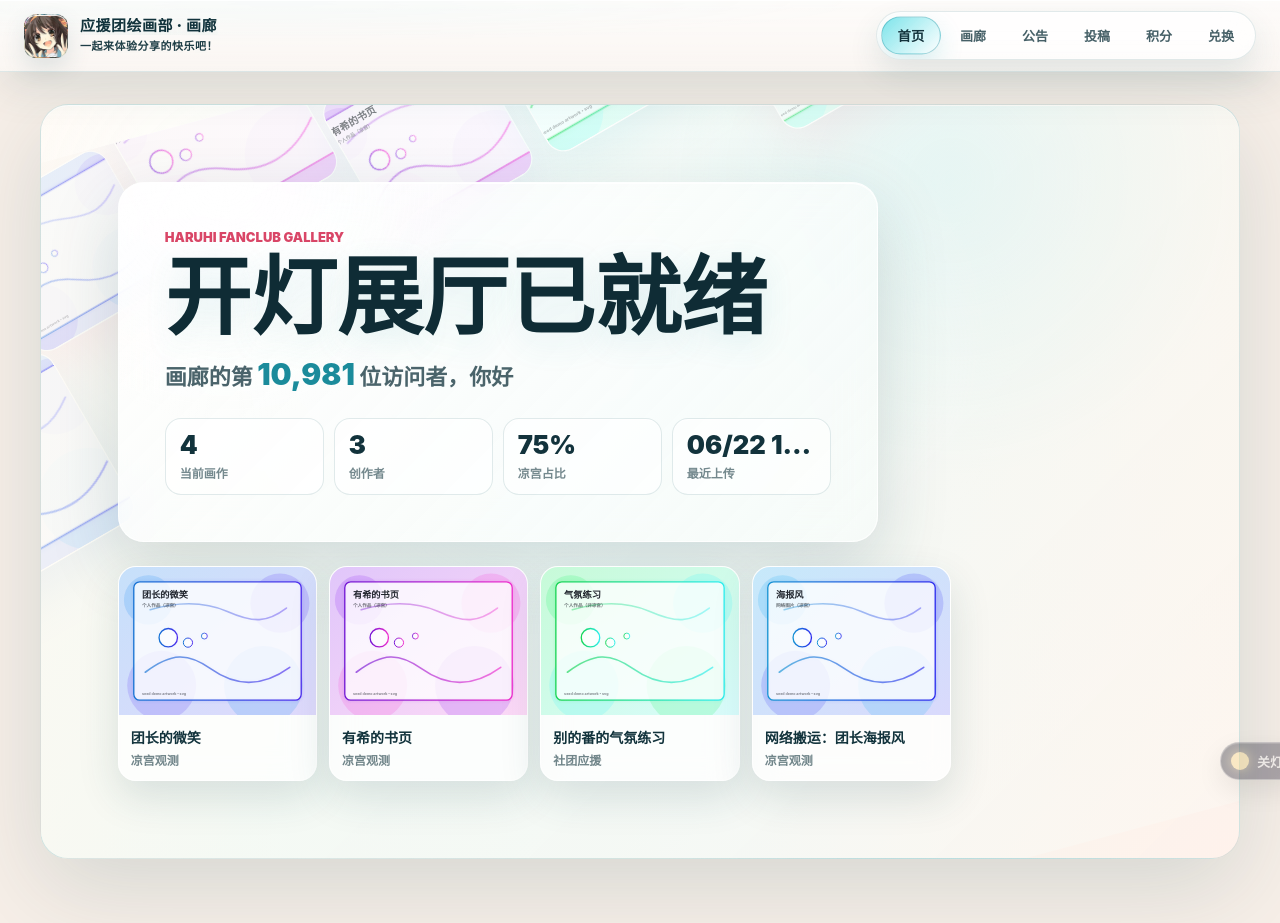
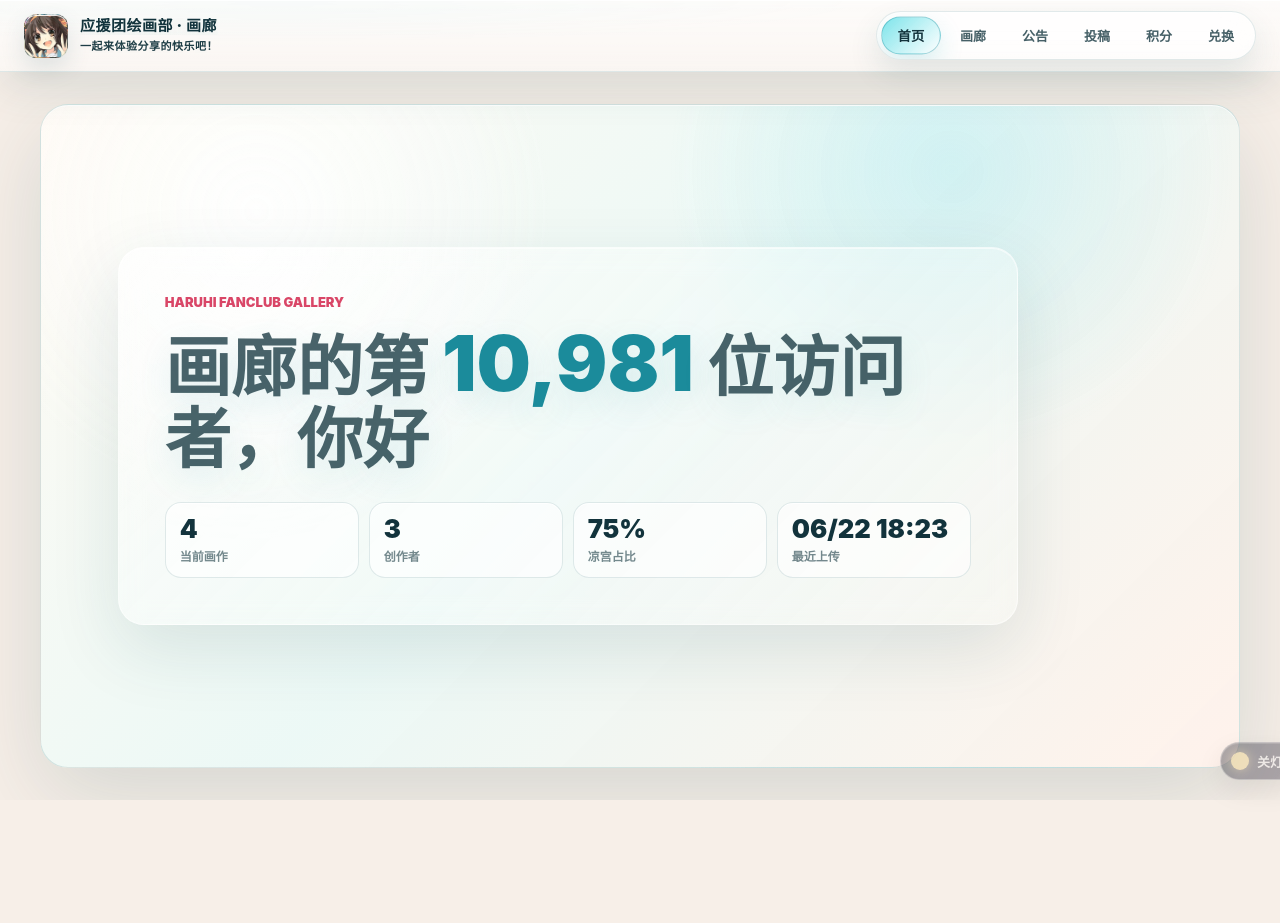
Before and after one commit to Haruhi-Labs/haruhifanclub-website, a Vue app in the folder apps/art/: page / in a window 1280 px wide. After the commit the page ends 800 px from the top, so only its background shows below. Built offline with nearby package versions, Linux system fonts and the light colour scheme.

Commit message:
feat(art): 简化主页开灯界面

```diff
--- a/apps/art/src/views/HomeView.vue
+++ b/apps/art/src/views/HomeView.vue
@@ -247,28 +247,8 @@
     </div>
 
     <div class="home-lights-on-ui">
-      <div class="day-gallery-wall" aria-hidden="true">
-        <span class="day-wash"></span>
-        <figure
-          v-for="tile in lightWallTiles"
-          :key="tile.key"
-          class="wall-tile"
-          :class="`wall-tile-${tile.tone}`"
-          :style="{
-            '--tile-x': `${tile.x}%`,
-            '--tile-y': `${tile.y}%`,
-            '--tile-w': `${tile.width}px`,
-            '--tile-r': `${tile.rotate}deg`,
-            '--tile-z': tile.z,
-          }"
-        >
-          <img :src="tile.imageUrl" :alt="tile.title" draggable="false" />
-        </figure>
-      </div>
-
       <section class="day-hero-panel">
         <p class="day-kicker">Haruhi Fanclub Gallery</p>
-        <h1>开灯展厅已就绪</h1>
         <p class="day-visitor">画廊的第 <strong>{{ visitorNumberText }}</strong> 位访问者，你好</p>
         <div class="day-stats" aria-label="本地画廊统计">
           <span v-for="item in lightStats" :key="item.label">
@@ -276,16 +256,6 @@
             <small>{{ item.label }}</small>
           </span>
         </div>
-      </section>
-
-      <section class="day-curation-strip" aria-label="本地 seed 展示">
-        <article v-for="artwork in lightFeaturedArtworks" :key="artwork.id" class="day-art-card">
-          <img :src="artwork.image_url" :alt="artwork.title" draggable="false" />
-          <div>
-            <strong>{{ artwork.title }}</strong>
-            <span>{{ artwork.content_type === 'haruhi' ? '凉宫观测' : '社团应援' }}</span>
-          </div>
-        </article>
       </section>
     </div>
   </section>
@@ -840,51 +810,12 @@ const repeatRecords = approvedArtworks
     time: formatShortTime(item.created_at),
   }))
 
-const lightFeaturedArtworks = (approvedArtworks.length ? approvedArtworks : seedArtworks).slice(0, 5)
-
 const lightStats = [
   { label: '当前画作', value: artworkCount },
   { label: '创作者', value: creatorCount },
   { label: '凉宫占比', value: `${haruhiRatio}%` },
   { label: '最近上传', value: latestUploadText },
 ]
-
-const wallFrames = [
-  { x: 3, y: 4, width: 168, rotate: -15, tone: 'cyan' },
-  { x: 16, y: 10, width: 148, rotate: -15, tone: 'pink' },
-  { x: 28, y: 2, width: 176, rotate: -15, tone: 'violet' },
-  { x: 42, y: 8, width: 154, rotate: -15, tone: 'blue' },
-  { x: 55, y: 1, width: 184, rotate: -15, tone: 'cyan' },
-  { x: 70, y: 8, width: 144, rotate: -15, tone: 'pink' },
-  { x: 82, y: 2, width: 174, rotate: -15, tone: 'violet' },
-  { x: 8, y: 32, width: 182, rotate: -15, tone: 'blue' },
-  { x: 23, y: 27, width: 154, rotate: -15, tone: 'cyan' },
-  { x: 36, y: 35, width: 174, rotate: -15, tone: 'pink' },
-  { x: 52, y: 29, width: 150, rotate: -15, tone: 'violet' },
-  { x: 66, y: 34, width: 188, rotate: -15, tone: 'blue' },
-  { x: 82, y: 28, width: 158, rotate: -15, tone: 'cyan' },
-  { x: 1, y: 64, width: 176, rotate: -15, tone: 'pink' },
-  { x: 17, y: 58, width: 190, rotate: -15, tone: 'violet' },
-  { x: 34, y: 67, width: 152, rotate: -15, tone: 'blue' },
-  { x: 48, y: 60, width: 180, rotate: -15, tone: 'cyan' },
-  { x: 63, y: 70, width: 146, rotate: -15, tone: 'pink' },
-  { x: 75, y: 60, width: 184, rotate: -15, tone: 'violet' },
-  { x: 90, y: 68, width: 152, rotate: -15, tone: 'blue' },
-]
-
-const lightWallSource = approvedArtworks.length ? approvedArtworks : seedArtworks
-const lightWallTiles = lightWallSource.flatMap((artwork, artworkIndex) =>
-  Array.from({ length: 2 }, (_, copyIndex) => {
-    const frame = wallFrames[(artworkIndex * 2 + copyIndex) % wallFrames.length]
-    return {
-      key: `${artwork.id}-${copyIndex}`,
-      title: artwork.title,
-      imageUrl: artwork.image_url,
-      ...frame,
-      z: (artworkIndex + copyIndex) % 6,
-    }
-  })
-)
 
 function getSectorLabelPosition(angle, radius = 34) {
   const radians = (angle * Math.PI) / 180
@@ -962,80 +893,21 @@ const stageStyle = {
   color: #12333c;
 }
 
-.art-home .day-gallery-wall {
-  position: absolute;
-  inset: -8% -7%;
-  z-index: 0;
-  overflow: hidden;
-  pointer-events: none;
-  transform: rotate(-15deg) scale(1.06);
-  transform-origin: center;
-}
-
-.art-home .day-wash {
-  position: absolute;
-  inset: -12%;
-  z-index: 5;
-  background:
-    radial-gradient(ellipse at 50% 42%, rgba(255, 255, 255, 0.38), transparent 32%),
-    linear-gradient(90deg, rgba(255, 248, 238, 0.68), rgba(245, 253, 252, 0.38), rgba(255, 246, 238, 0.72));
-}
-
-.art-home .wall-tile {
-  position: absolute;
-  left: var(--tile-x);
-  top: var(--tile-y);
-  z-index: var(--tile-z);
-  width: var(--tile-w);
-  aspect-ratio: 1 / 1;
-  margin: 0;
-  overflow: hidden;
-  border: 1px solid rgba(255, 255, 255, 0.72);
-  border-radius: 18px;
-  background: rgba(255, 255, 255, 0.8);
-  box-shadow: 0 18px 42px rgba(39, 86, 95, 0.18), inset 0 1px 0 rgba(255, 255, 255, 0.86);
-  transform: translate(-50%, -50%) rotate(var(--tile-r));
-}
-
-.art-home .wall-tile img {
-  width: 100%;
-  height: 100%;
-  object-fit: cover;
-  filter: saturate(1.08) contrast(1.02);
-}
-
-.art-home .wall-tile-cyan {
-  box-shadow: 0 18px 44px rgba(50, 177, 194, 0.18);
-}
-
-.art-home .wall-tile-pink {
-  box-shadow: 0 18px 44px rgba(226, 88, 128, 0.16);
-}
-
-.art-home .wall-tile-violet {
-  box-shadow: 0 18px 44px rgba(126, 96, 210, 0.16);
-}
-
-.art-home .wall-tile-blue {
-  box-shadow: 0 18px 44px rgba(74, 132, 210, 0.16);
-}
-
-.art-home .day-hero-panel,
-.art-home .day-curation-strip {
+.art-home .day-hero-panel {
   position: relative;
   z-index: 2;
 }
 
 .art-home .day-hero-panel {
-  width: min(760px, 100%);
+  width: min(900px, 100%);
   padding: clamp(26px, 4vw, 46px);
-  border: 1px solid rgba(255, 255, 255, 0.72);
+  border: 1px solid rgba(255, 255, 255, 0.48);
   border-radius: 26px;
   background:
-    radial-gradient(circle at 14% 0%, rgba(255, 255, 255, 0.92), transparent 32%),
-    linear-gradient(135deg, rgba(255, 255, 255, 0.82), rgba(247, 252, 250, 0.68));
-  box-shadow: 0 24px 70px rgba(26, 71, 80, 0.18), inset 0 1px 0 rgba(255, 255, 255, 0.9);
-  backdrop-filter: blur(18px);
+    radial-gradient(circle at 14% 0%, rgba(255, 255, 255, 0.48), transparent 34%),
+    linear-gradient(135deg, rgba(255, 255, 255, 0.42), rgba(247, 252, 250, 0.28));
+  box-shadow: 0 24px 70px rgba(26, 71, 80, 0.12), inset 0 1px 0 rgba(255, 255, 255, 0.56);
+  backdrop-filter: blur(12px);
 }
 
 .art-home .day-kicker {
@@ -1047,25 +919,18 @@ const stageStyle = {
   text-transform: uppercase;
 }
 
-.art-home .day-hero-panel h1 {
+.art-home .day-visitor {
   margin: 0;
-  color: #0f2c35;
-  font-size: clamp(42px, 7vw, 86px);
-  line-height: 0.95;
+  color: rgba(18, 51, 60, 0.76);
+  font-size: clamp(32px, 5.4vw, 66px);
+  line-height: 1.08;
   font-weight: 950;
-  text-shadow: 0 10px 32px rgba(60, 155, 170, 0.14);
-}
-
-.art-home .day-visitor {
-  margin: 18px 0 0;
-  color: rgba(18, 51, 60, 0.76);
-  font-size: clamp(17px, 2vw, 22px);
-  font-weight: 900;
+  text-shadow: 0 12px 34px rgba(60, 155, 170, 0.14);
 }
 
 .art-home .day-visitor strong {
   color: #1b8b9b;
-  font-size: 1.35em;
+  font-size: 1.16em;
   font-weight: 950;
 }
 
@@ -1103,54 +968,6 @@ const stageStyle = {
 .art-home .day-stats small {
   margin-top: 5px;
   color: rgba(18, 51, 60, 0.58);
-  font-size: 12px;
-  font-weight: 900;
-}
-
-.art-home .day-curation-strip {
-  display: grid;
-  grid-template-columns: repeat(5, minmax(0, 1fr));
-  gap: 12px;
-}
-
-.art-home .day-art-card {
-  overflow: hidden;
-  border: 1px solid rgba(255, 255, 255, 0.7);
-  border-radius: 18px;
-  background: rgba(255, 255, 255, 0.74);
-  box-shadow: 0 16px 42px rgba(26, 71, 80, 0.14), inset 0 1px 0 rgba(255, 255, 255, 0.8);
-  backdrop-filter: blur(14px);
-  transition: transform 0.22s ease, box-shadow 0.22s ease;
-}
-
-.art-home .day-art-card:hover {
-  transform: translateY(-4px);
-  box-shadow: 0 22px 54px rgba(26, 71, 80, 0.2), 0 0 24px rgba(47, 171, 190, 0.14);
-}
-
-.art-home .day-art-card img {
-  width: 100%;
-  aspect-ratio: 4 / 3;
-  object-fit: cover;
-}
-
-.art-home .day-art-card div {
-  display: grid;
-  gap: 4px;
-  padding: 12px;
-}
-
-.art-home .day-art-card strong {
-  overflow: hidden;
-  color: #12333c;
-  font-size: 14px;
-  font-weight: 950;
-  text-overflow: ellipsis;
-  white-space: nowrap;
-}
-
-.art-home .day-art-card span {
-  color: rgba(18, 51, 60, 0.6);
   font-size: 12px;
   font-weight: 900;
 }
@@ -2930,27 +2747,12 @@ const stageStyle = {
     border-radius: 20px;
   }
 
-  .art-home .day-gallery-wall {
-    inset: -6% -34%;
-    opacity: 0.82;
-    transform: rotate(-15deg) scale(0.92);
-  }
-
-  .art-home .wall-tile {
-    width: min(var(--tile-w), 130px);
-    border-radius: 14px;
-  }
-
   .art-home .day-hero-panel {
     padding: 24px 18px;
     border-radius: 20px;
   }
 
   .art-home .day-stats {
-    grid-template-columns: repeat(2, minmax(0, 1fr));
-  }
-
-  .art-home .day-curation-strip {
     grid-template-columns: repeat(2, minmax(0, 1fr));
   }
 
```
